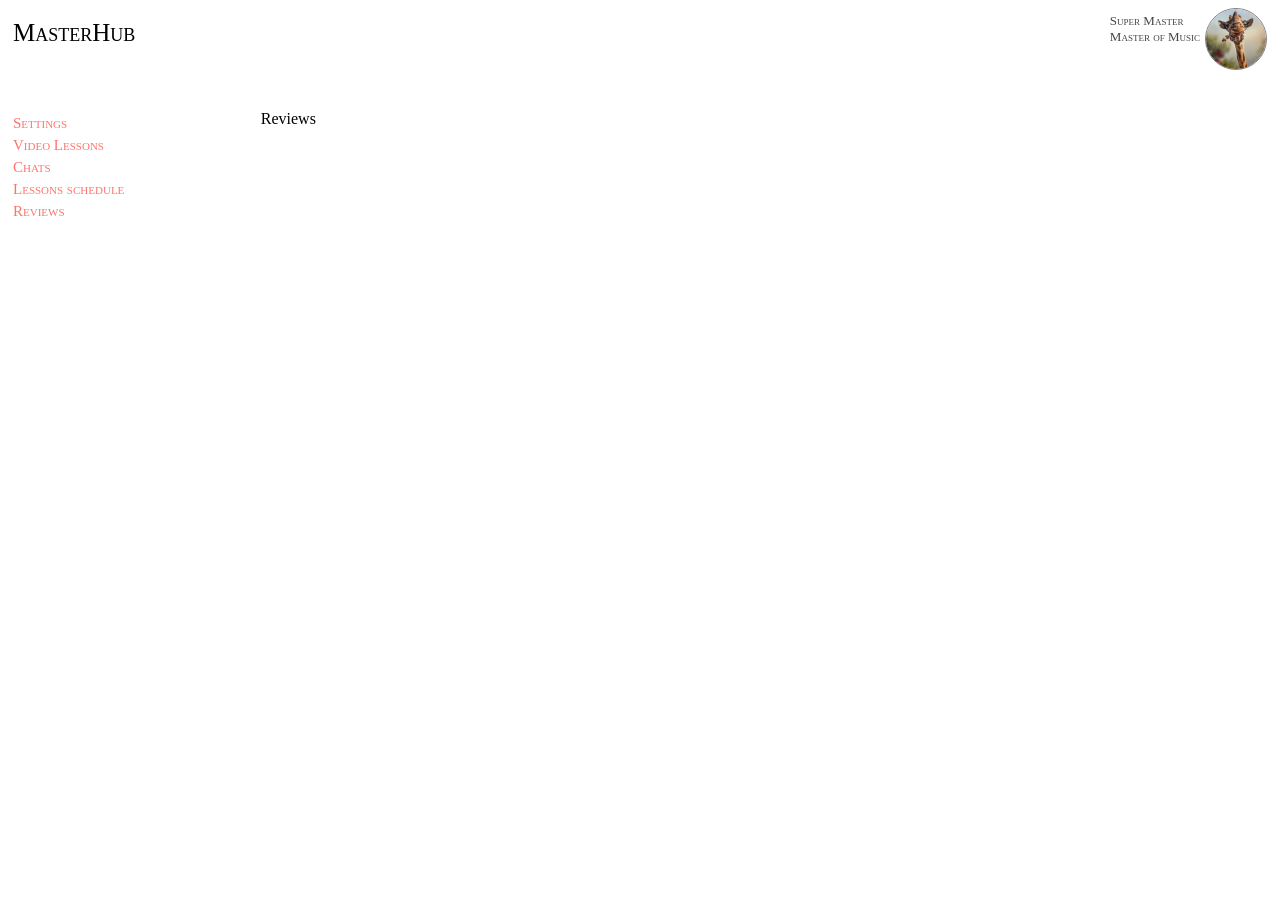
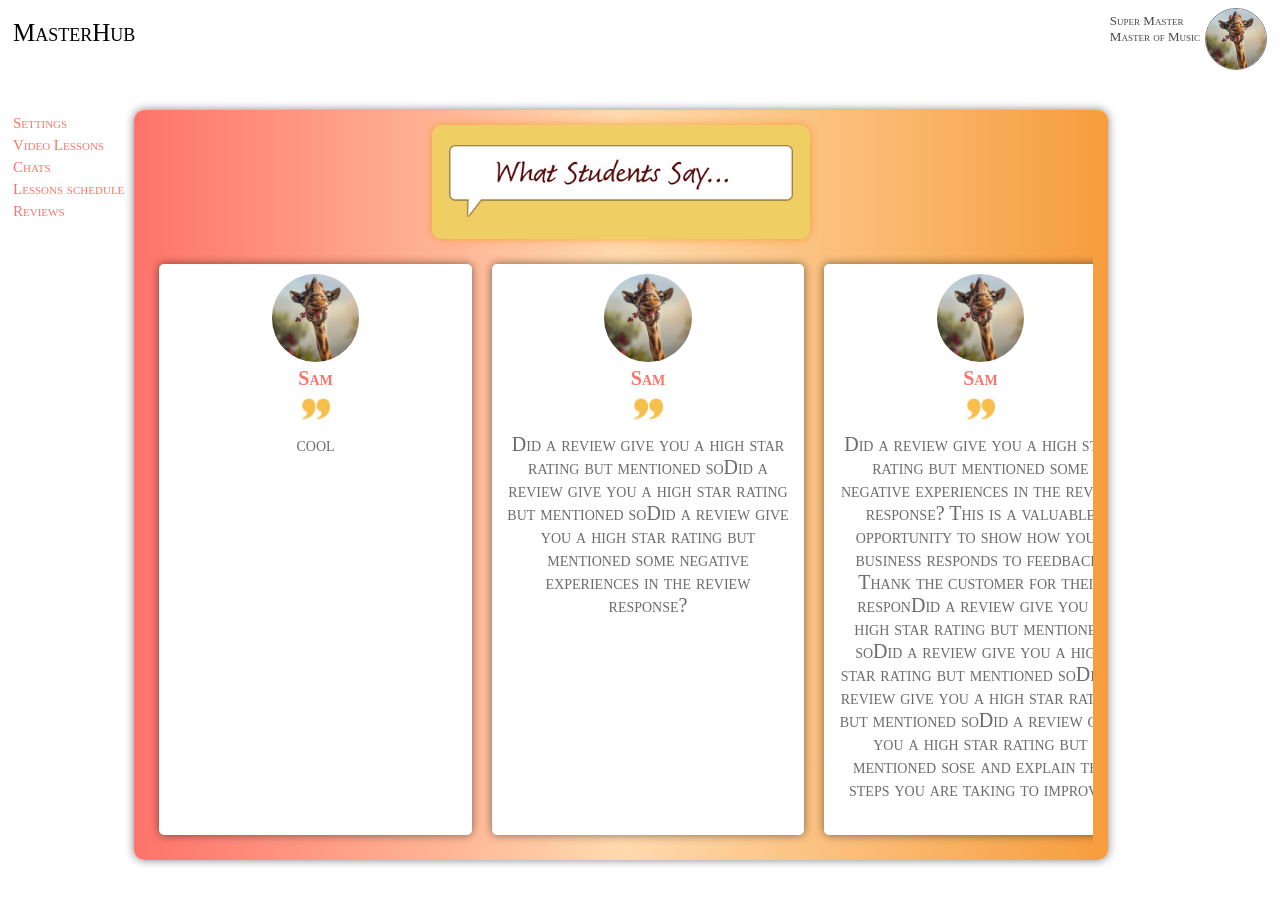
Before and after one commit to technoZoomers/MasterHubFrontend, a Vue app: page /account/reviews in a window 1280 px wide. Shown: the top 904 px of the page. After the commit the page ends 868 px from the top, so only its background shows below. Built offline with nearby package versions, Linux system fonts and the light colour scheme.

Commit message:
add reviews page

```diff
--- a/src/components/Content.vue
+++ b/src/components/Content.vue
@@ -16,8 +16,8 @@ export default {
 <style scoped>
 
 .content{
-  width: 80%;
-  height: 800px;
+  width: 77%;
+  height: 100%;
   display: flex;
 }
 
--- a/src/components/Menu.vue
+++ b/src/components/Menu.vue
@@ -33,7 +33,7 @@ a:active {
   color: #FFDAAE; /* Цвет активных ссылок */
 }
 .menu{
-  width: 20%;
+  width: 10%;
   font-style: normal;
   font-family: Maven Pro;
   font-weight: 100;
--- a/src/components/Reviews.vue
+++ b/src/components/Reviews.vue
@@ -1,13 +1,28 @@
 <template lang="pug">
-  div Reviews
+  div.reviews
+    ReviewsTittle
+    ReviewsBlock
 </template>
 
 <script>
+import ReviewsBlock from "@/components/ReviewsBlock";
+import ReviewsTittle from "@/components/ReviewsTittle";
+
 export default {
-  name: "Reviews"
+  name: "Reviews",
+  components: {ReviewsBlock, ReviewsTittle}
 }
 </script>
 
 <style scoped>
-
+.reviews{
+  background: linear-gradient(0.25turn, #ff736a, #ffdaae, #f69d3c);
+  border-radius: 10px;
+  box-shadow: 0 0 10px rgba(0,0,0,0.5);
+  height: 90vh;
+  width: 100%;
+  padding: 15px;
+  display: flex;
+  flex-direction: column;
+}
 </style>
--- /dev/null
+++ b/src/components/ReviewsBlock.vue
@@ -0,0 +1,108 @@
+<template lang="pug">
+  div.reviewBody
+    div.review(v-for="item in items")
+      div.reviewerPic
+        img.review_pic__img(:src = "item.pic")
+      div.reviewerName {{item.name}}
+      div.quotes
+        img.quotes__img(src = "../assets/pics/quotes.png")
+      div.reviwText {{item.review}}
+</template>
+
+<script>
+export default {
+name: "ReviewsBlock",
+data() {
+  return {
+    items: [
+      {
+        pic: require('../assets/pics/user.jpg'),
+        name: 'Sam',
+        review: "cool"
+      },
+      {
+        pic: require('../assets/pics/user.jpg'),
+        name: 'Sam',
+        review: 'Did a review give you a high star rating but mentioned soDid a review give you a high star rating but mentioned soDid a review give you a high star rating but mentioned some negative experiences in the review response?'
+      },
+      {
+        pic: require('../assets/pics/user.jpg'),
+        name: 'Sam',
+        review: 'Did a review give you a high star rating but mentioned some negative experiences in the review response? This is a valuable opportunity to show how your business responds to feedback. Thank the customer for their responDid a review give you a high star rating but mentioned soDid a review give you a high star rating but mentioned soDid a review give you a high star rating but mentioned soDid a review give you a high star rating but mentioned sose and explain the steps you are taking to improve. '
+      },
+      {
+        pic: require('../assets/pics/user.jpg'),
+        name: 'Sam',
+        review: 'Did a review give you a high star rating but mentioned some negative experiences in the review response? This is a valuable opportunity to show how your business responds to feedback. Thank the customer for their response and explain the steps you are taking to improve. '
+      },
+      {
+        pic: require('../assets/pics/user.jpg'),
+        name: 'Sam',
+        review: 'Did a review give you a high star rating but mentioned some negative experiences in the review response? This is a valuable opportunity to show how your business responds to feedback. Thank the customer for their response and explain the steps you are taking to improve. '
+      },
+    ],
+  }
+},
+}
+</script>
+
+<style scoped>
+.reviwText{
+  text-align: center;
+  margin: 5px;
+  color: #6b6b6b;
+  font-style: normal;
+  font-family: Maven Pro;
+  font-weight: 100;
+  font-size: 20px;
+  font-variant: small-caps;
+}
+.quotes{
+  text-align: center;
+}
+.quotes__img{
+  width: 10%;
+}
+.reviewerName{
+  text-align: center;
+  margin: 5px;
+  color: #FF736A;
+  font-style: normal;
+  font-family: Maven Pro;
+  font-weight: bold;
+  font-size: 20px;
+  font-variant: small-caps;
+}
+.reviewerPic{
+  display: flex;
+  justify-content: center;
+}
+.review_pic__img{
+  width: 30%;
+  border-radius: 100%;
+}
+.reviewBody{
+  display: flex;
+  flex-direction: row;
+  overflow-x: scroll;
+  margin-top: 15px;
+  width: 100%;
+  height: 100%;
+
+}
+.reviewBody::-webkit-scrollbar {
+  display: none;
+}
+.review{
+  display: flex;
+  flex-direction: column;
+  background: white;
+  box-shadow: 0 0 10px rgba(0,0,0,0.5);
+  border-radius: 5px;
+  margin: 10px;
+  padding: 10px;
+  overflow-x: scroll;
+  min-width: 31%;
+  min-height: 80%;
+}
+</style>
--- /dev/null
+++ b/src/components/ReviewsTittle.vue
@@ -0,0 +1,25 @@
+<template lang="pug">
+  div.review_pic
+    img.review_pic__img(src = '../assets/pics/reviewTittle.jpg')
+</template>
+
+<script>
+export default {
+name: "ReviewsTittle"
+}
+</script>
+
+<style scoped>
+.review_pic__img {
+  width: 40%;
+}
+.review_pic__img{
+  border-radius: 10px;
+  box-shadow: 0 0 10px #f69d3c;
+  align-self:center;
+}
+.review_pic {
+  display: flex;
+  justify-content: center;
+}
+</style>
--- a/src/router.js
+++ b/src/router.js
@@ -20,17 +20,17 @@ const routes = [
     },
     {
         path: "/account/chats",
-        name: "Lessons",
+        name: "Chats",
         component: Chats
     },
     {
         path: "/account/schedule",
-        name: "Lessons",
+        name: "Schedule",
         component: Schedule
     },
     {
         path: "/account/reviews",
-        name: "Lessons",
+        name: "Reviews",
         component: Reviews
     },
 
```
Also changed, not shown: src/assets/pics/quotes.png (added), src/assets/pics/reviewTittle.jpg (added).
